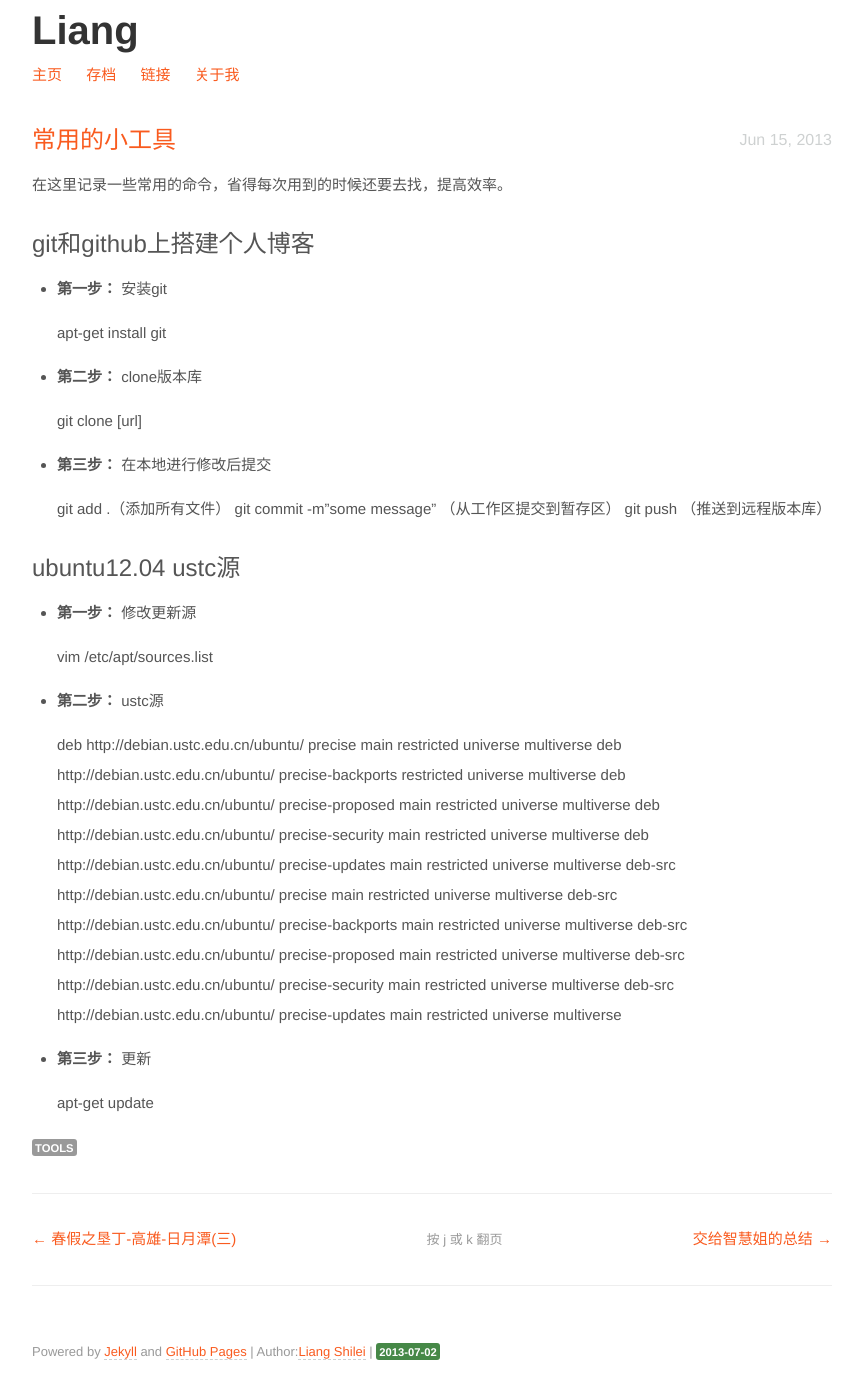
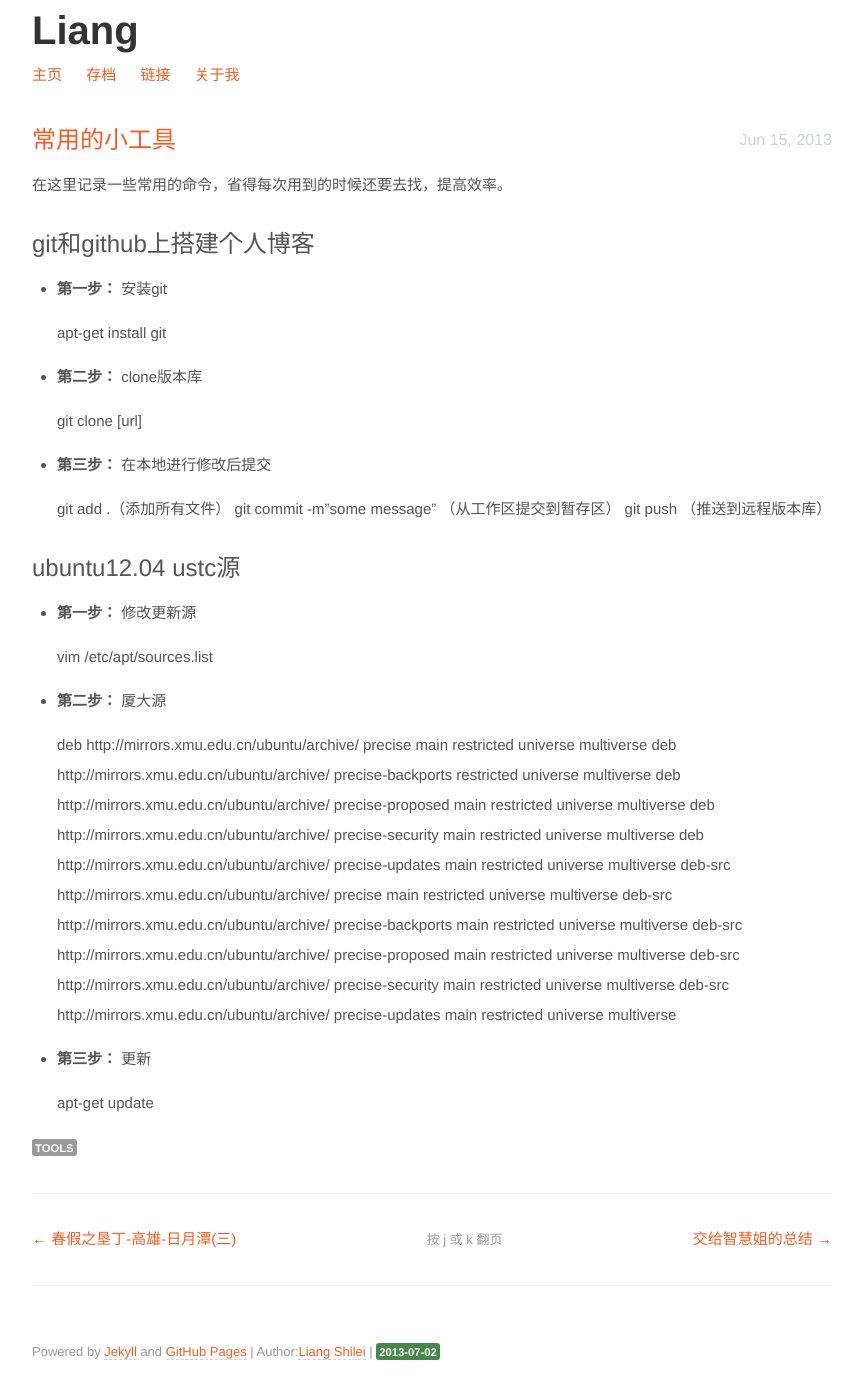
Before and after one commit to helloliangshilei/xmuliang22.github.com, a Jekyll site: the page built from _posts/2013-06-15-little-tools.md, in a window 1280 px wide. Shown: the whole page, without its empty margins (208-1070 px from the left). Built offline with Jekyll 4.4.1, drawn with Linux system fonts in a browser that asks for light colours; Markdown is read by kramdown in place of the engine named in the settings; comment, search, counter and statistics services are not loaded.

Commit message:
little tools

```diff
--- a/_posts/2013-06-15-little-tools.md
+++ b/_posts/2013-06-15-little-tools.md
@@ -31,18 +31,18 @@ tags:
 
 	vim /etc/apt/sources.list
 
-- **第二步：** ustc源
+- **第二步：** 厦大源
 
-	deb http://debian.ustc.edu.cn/ubuntu/ precise main restricted universe multiverse
-	deb http://debian.ustc.edu.cn/ubuntu/ precise-backports restricted universe multiverse
-	deb http://debian.ustc.edu.cn/ubuntu/ precise-proposed main restricted universe multiverse
-	deb http://debian.ustc.edu.cn/ubuntu/ precise-security main restricted universe multiverse
-	deb http://debian.ustc.edu.cn/ubuntu/ precise-updates main restricted universe multiverse
-	deb-src http://debian.ustc.edu.cn/ubuntu/ precise main restricted universe multiverse
-	deb-src http://debian.ustc.edu.cn/ubuntu/ precise-backports main restricted universe multiverse
-	deb-src http://debian.ustc.edu.cn/ubuntu/ precise-proposed main restricted universe multiverse
-	deb-src http://debian.ustc.edu.cn/ubuntu/ precise-security main restricted universe multiverse
-	deb-src http://debian.ustc.edu.cn/ubuntu/ precise-updates main restricted universe multiverse
+	deb http://mirrors.xmu.edu.cn/ubuntu/archive/ precise main restricted universe multiverse
+	deb http://mirrors.xmu.edu.cn/ubuntu/archive/ precise-backports restricted universe multiverse
+	deb http://mirrors.xmu.edu.cn/ubuntu/archive/ precise-proposed main restricted universe multiverse
+	deb http://mirrors.xmu.edu.cn/ubuntu/archive/ precise-security main restricted universe multiverse
+	deb http://mirrors.xmu.edu.cn/ubuntu/archive/ precise-updates main restricted universe multiverse
+	deb-src http://mirrors.xmu.edu.cn/ubuntu/archive/ precise main restricted universe multiverse
+	deb-src http://mirrors.xmu.edu.cn/ubuntu/archive/ precise-backports main restricted universe multiverse
+	deb-src http://mirrors.xmu.edu.cn/ubuntu/archive/ precise-proposed main restricted universe multiverse
+	deb-src http://mirrors.xmu.edu.cn/ubuntu/archive/ precise-security main restricted universe multiverse
+	deb-src http://mirrors.xmu.edu.cn/ubuntu/archive/ precise-updates main restricted universe multiverse
 
 - **第三步：** 更新
 
```
